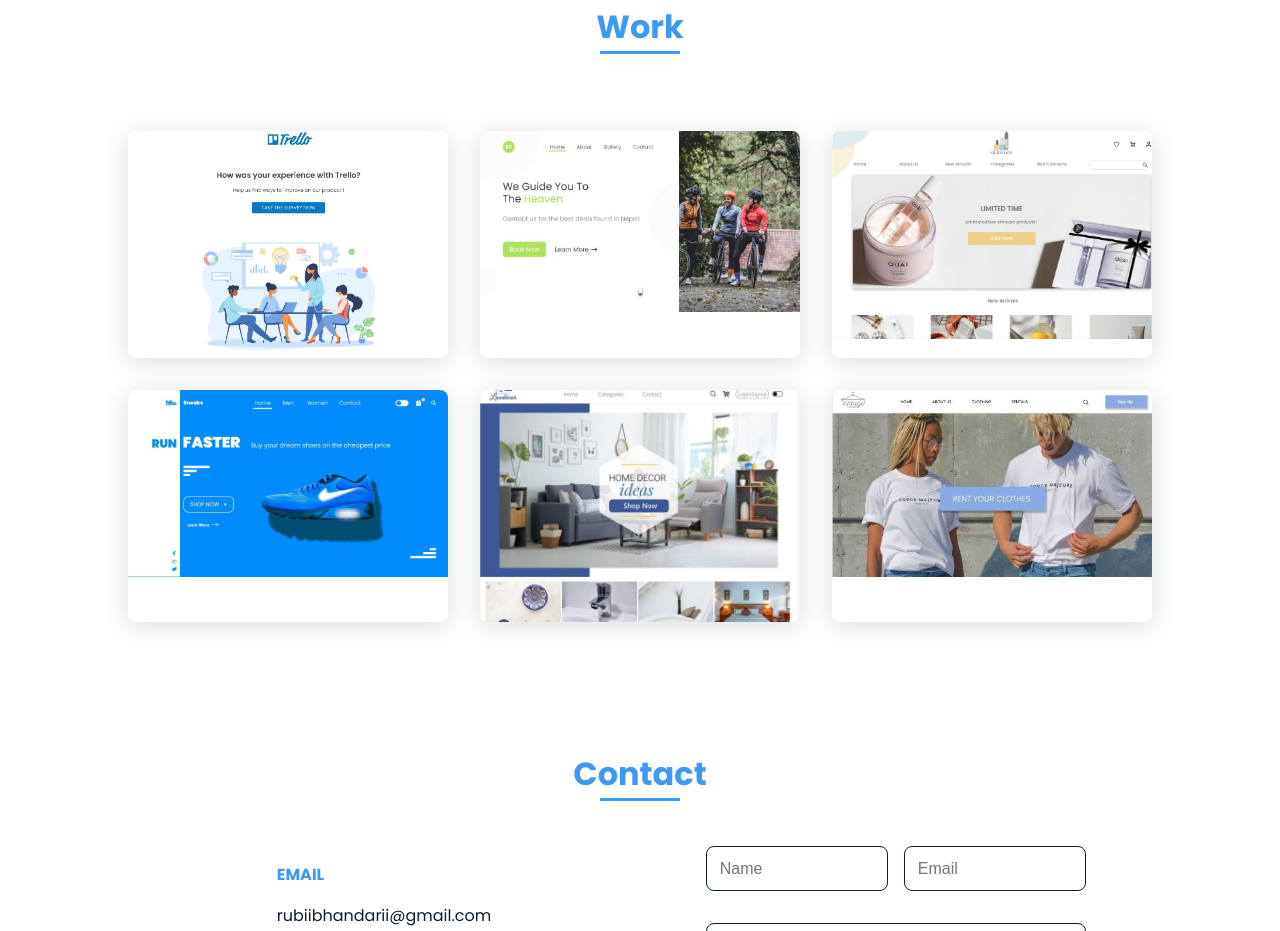
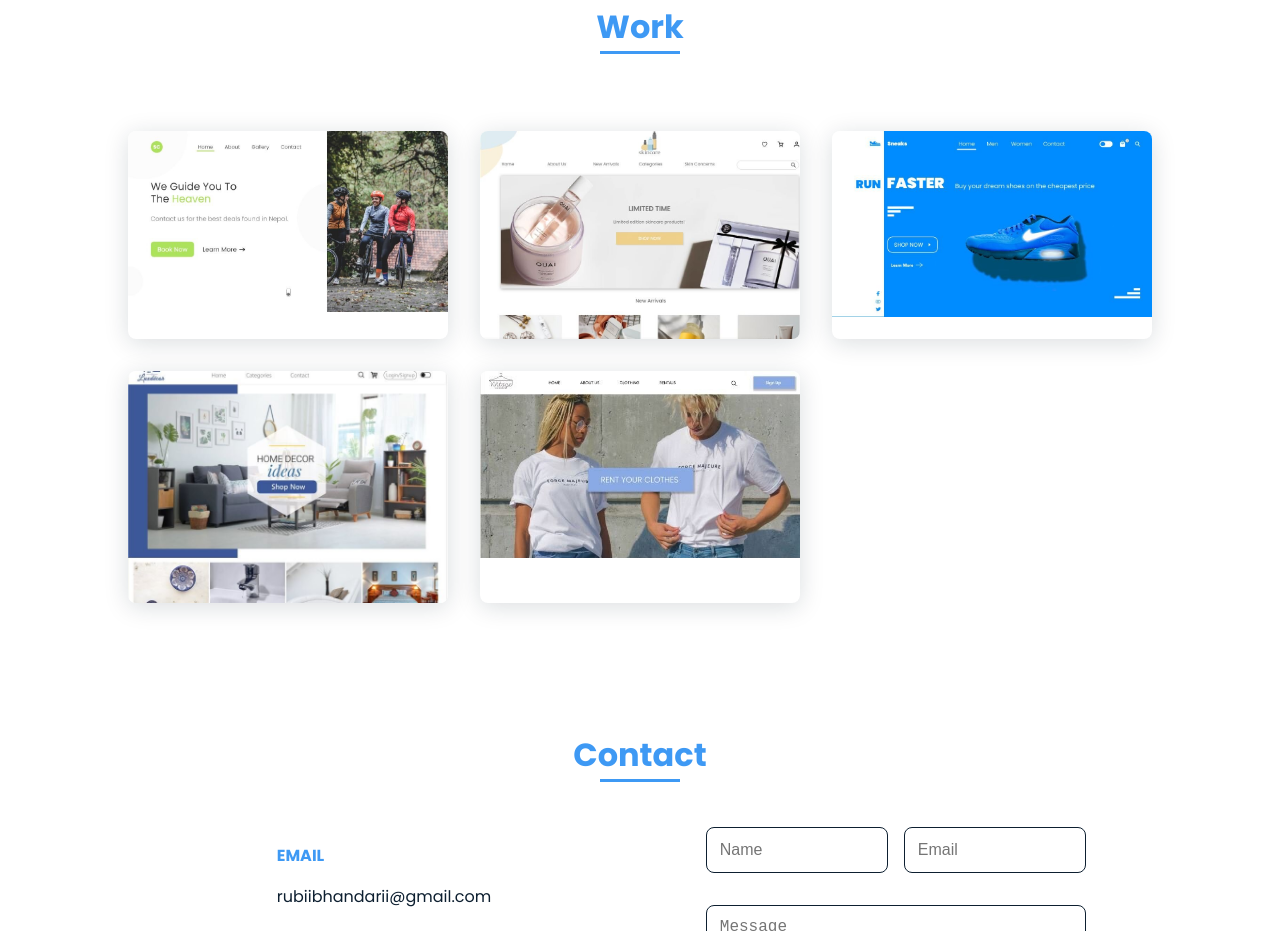
Before and after one commit to rubiibhandarii/rubi-portfolio, a plain HTML site: page index.html in a window 1280 px wide. Shown: the part 2355-3286 px from the top of the page. Drawn offline with nearby package versions, Linux system fonts and the light colour scheme.

Commit message:
work added

```diff
--- a/index.html
+++ b/index.html
@@ -244,13 +244,6 @@
 
                 <div class="work__container bd-grid">
                     <a
-                    href="https://www.figma.com/proto/mqYWuk85CQWb3T8FGWyJAY/survey-form?page-id=0%3A1&node-id=5%3A17&viewport=241%2C48%2C0.22&scaling=contain&starting-point-node-id=5%3A17"
-                    target="_blank"
-                    class="work__img"
-                >
-                    <img src="assets/img/work.jpg" alt="Product Survey" />
-                </a>
-                    <a
                         href="https://rubi357882.invisionapp.com/console/share/3437OCSTD7/841665555"
                         target="_blank"
                         class="work__img"
```
